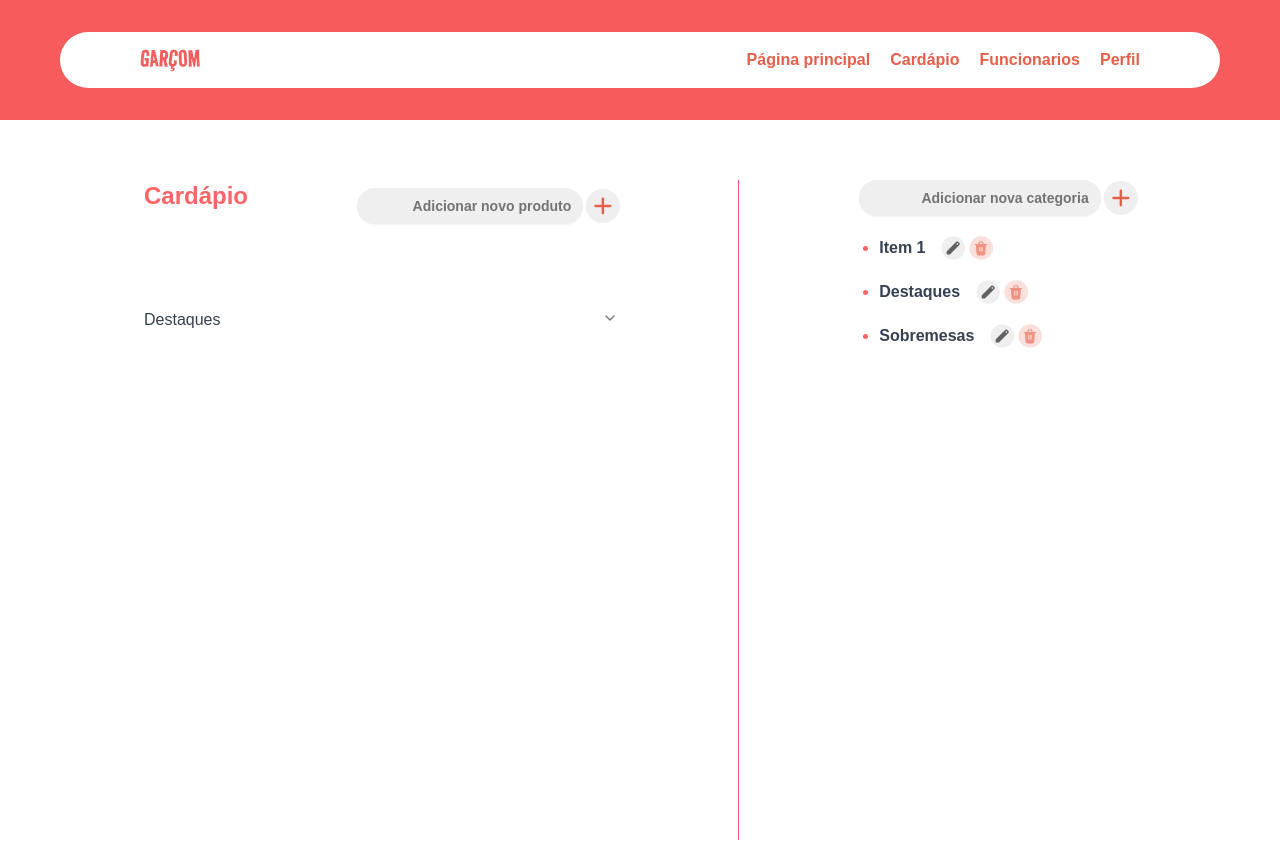
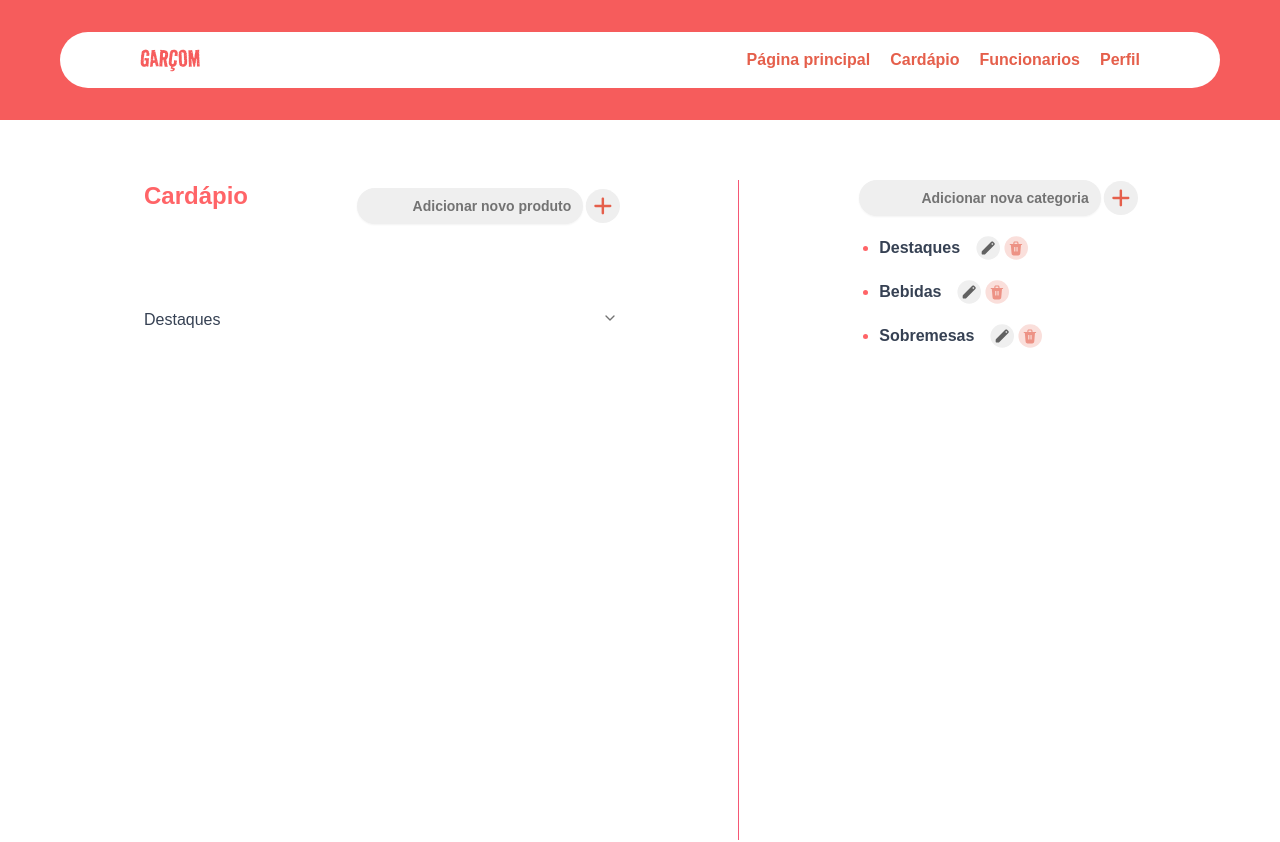
Before and after one commit to PI-InfoWeb-CNAT/garcom, a Next.js app in the folder source/garcom/: page /gerenciar_cardapio in a window 1280 px wide. Shown: the top 842 px of the page. Built offline with nearby package versions, Linux system fonts and the light colour scheme.

Commit message:
adicionar e excluir categoria funfando

```diff
--- a/source/garcom/src/app/gerenciar_cardapio/page.tsx
+++ b/source/garcom/src/app/gerenciar_cardapio/page.tsx
@@ -1,3 +1,7 @@
+'use client';
+
+import { useState } from "react";
+
 import { Footer } from "@/components/footer";
 import { Header } from "@/components/header";
 import {
@@ -8,8 +12,31 @@ import {
 } from "@/components/ui/accordion";
 import { Input } from "@/components/ui/input";
 
+
 export default function Page() {
   const mainClass = "!pt-35 flex flex-row items-right h-screen bg-white p-7 md:p-36 !pb-0 mt-10"
+
+  // Adicionar categoria
+  const [categorias, setCategoria] = useState([{id: 1, nome: "Destaques"}, {id: 2, nome: "Bebidas"}, {id: 3, nome: "Sobremesas"}]);
+  const [novaCategoria, setNovaCategoria] = useState("");
+  const addCategoria = () => {
+    if (novaCategoria.trim() !== "") {
+      const categoria = {
+        id: categorias.length + 1,
+        nome: novaCategoria,
+      };
+      setCategoria([...categorias, categoria]);
+    }
+    setNovaCategoria("");
+  };
+
+  // excluir categoria
+  const excluirCategoria = (id: number) => {
+    const novasCategorias = categorias.filter(categoria => categoria.id !== id);
+    setCategoria(novasCategorias);
+  }
+
+
   return (
     <>
       <Header />
@@ -96,8 +123,11 @@ export default function Page() {
             <Input
               placeholder="Adicionar nova categoria"
               className="rounded-4xl border-0 bg-[#EFEFEF] text-right text-6xl font-semibold text-[#B9B9B9]"
+              type="text"
+              value={novaCategoria}
+              onChange={(e) => setNovaCategoria(e.target.value)}
             />
-            <button className="cursor-pointer">
+            <button className="cursor-pointer" onClick={addCategoria}>
               <img
                 className="ml-0.5 h-fit w-fit"
                 src="/add.svg"
@@ -106,45 +136,21 @@ export default function Page() {
             </button>
           </div>
           <ul className="list-disc pl-5 marker:text-red-400">
-            <li className="mb-5">
+            {categorias.map((categoria) => (
+              <li key={categoria.id} className="mb-5">
                 <div className="flex flex-row items-center space-x-4">
-                <h3 className="font-semibold text-gray-700">Item 1</h3>
+                  <h3 className="font-semibold text-gray-700">{categoria.nome}</h3>
                   <div className="flex flex-row items-center space-x-1">
                     <button className="cursor-pointer">
                       <img className="h-6 w-6" src="/editar.svg" alt="editar" />
                     </button>
-                  <button className="cursor-pointer">
+                    <button className="cursor-pointer" onClick={() => excluirCategoria(categoria.id)}>
                       <img className="h-6 w-6" src="/excluir.svg" alt="Deletar" />
                     </button>
                   </div>
                 </div>
               </li>
-            <li className="mb-5">
-              <div className="flex flex-row items-center space-x-4">
-                <h3 className="font-semibold text-gray-700">Destaques</h3>
-                <div className="flex flex-row items-center space-x-1">
-                  <button className="cursor-pointer">
-                    <img className="h-6 w-6" src="/editar.svg" alt="editar" />
-                  </button>
-                  <button className="cursor-pointer">
-                    <img className="h-6 w-6" src="/excluir.svg" alt="Deletar" />
-                  </button>
-                </div>
-              </div>
-            </li>
-            <li className="mb-5">
-              <div className="flex flex-row items-center space-x-4">
-                <h3 className="font-semibold text-gray-700">Sobremesas</h3>
-                <div className="flex flex-row items-center space-x-1">
-                  <button className="cursor-pointer">
-                    <img className="h-6 w-6" src="/editar.svg" alt="editar" />
-                  </button>
-                  <button className="cursor-pointer">
-                    <img className="h-6 w-6" src="/excluir.svg" alt="Deletar" />
-                  </button>
-                </div>
-              </div>
-            </li>
+            ))}
           </ul>
         </div>
       </main>
```
Lines whose indentation alone changed are shown as unchanged.
